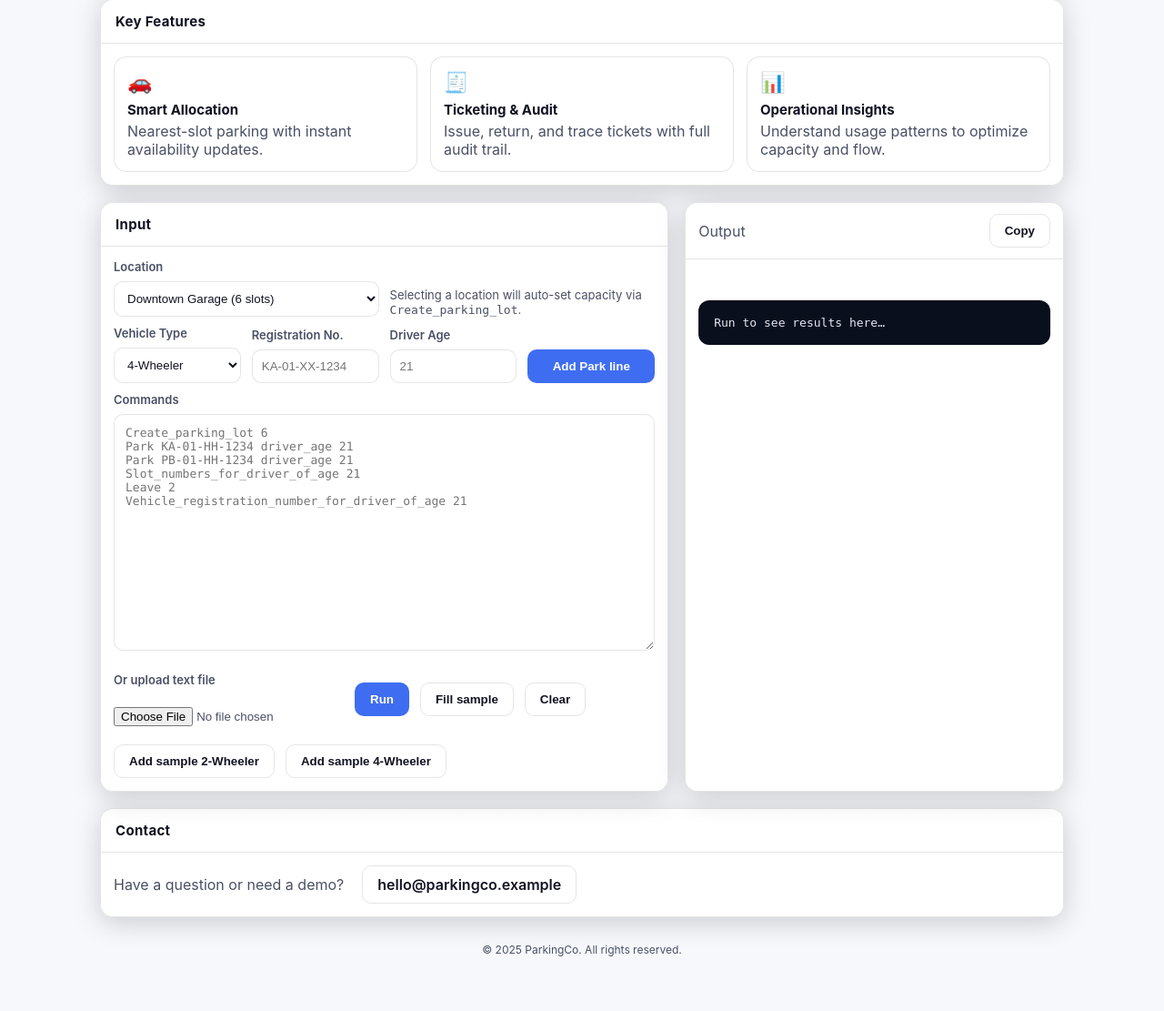
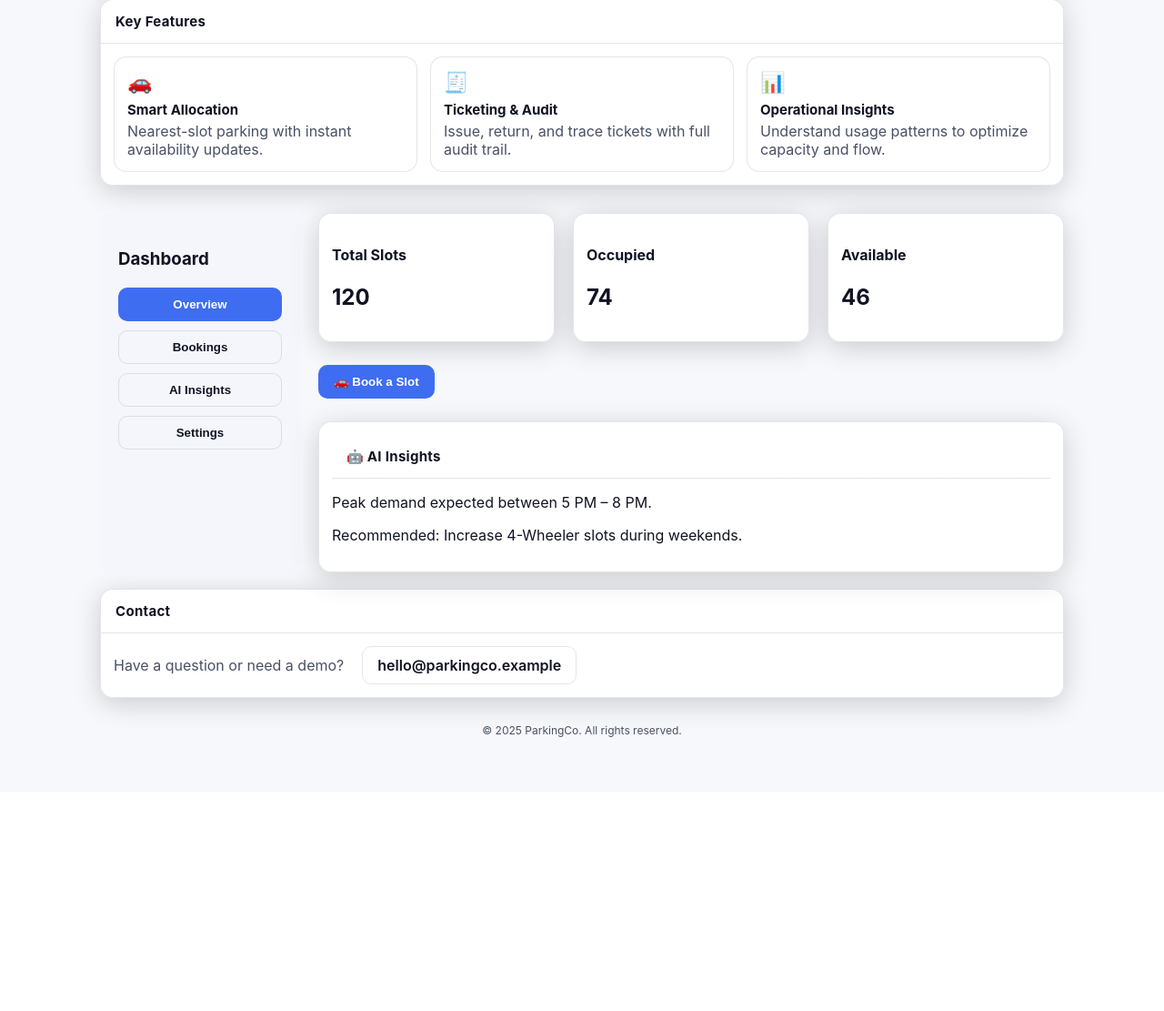
Before and after one commit to yadusaheb5-oss/parking_management, a Flask app: page / in a window 1280 px wide. Shown: the part 451-1562 px from the top of the page at 91% size. After the commit the page ends 1261 px from the top, so only its background shows below. Run offline with Flask 3, Linux system fonts and the light colour scheme.

Commit message:
Update index.html

```diff
--- a/parking_management_system-master/templates/index.html
+++ b/parking_management_system-master/templates/index.html
@@ -137,82 +137,64 @@
         {% endif %}
       {% endwith %}
 
-      <section id="console" class="grid">
-        <div class="card">
-          <h3>Input</h3>
-          <div class="content">
-            <form method="post" enctype="multipart/form-data">
-              <div style="display:grid; grid-template-columns: 1fr 1fr; gap: 12px; margin-bottom: 10px; align-items: end;">
-                <div>
-                  <label for="location">Location</label>
-                  <select id="location" name="location" style="width:100%; background: rgba(255,255,255,.03); color: var(--text); border: 1px solid var(--border); border-radius: 10px; padding: 10px;">
-                    {% for loc in locations %}
-                      <option value="{{ loc.id }}" {% if selected_location == loc.id %}selected{% endif %}>{{ loc.name }} ({{ loc.capacity }} slots)</option>
-                    {% endfor %}
-                  </select>
-                </div>
-                <div class="muted" style="font-size:13px;">
-                  Selecting a location will auto-set capacity via <code>Create_parking_lot</code>.
-                </div>
-              </div>
-              <div style="display:grid; grid-template-columns: repeat(4, 1fr); gap: 12px; margin-bottom: 10px; align-items: end;">
-                <div>
-                  <label for="vehicle_type">Vehicle Type</label>
-                  <select id="vehicle_type" name="vehicle_type" style="width:100%; background: rgba(255,255,255,.03); color: var(--text); border: 1px solid var(--border); border-radius: 10px; padding: 10px;">
-                    <option value="2w">2-Wheeler</option>
-                    <option value="4w" selected>4-Wheeler</option>
-                  </select>
-                </div>
-                <div>
-                  <label for="reg_no">Registration No.</label>
-                  <input id="reg_no" name="reg_no" type="text" placeholder="KA-01-XX-1234" style="width:100%; background: rgba(255,255,255,.03); color: var(--text); border: 1px solid var(--border); border-radius: 10px; padding: 10px;" />
-                </div>
-                <div>
-                  <label for="driver_age">Driver Age</label>
-                  <input id="driver_age" name="driver_age" type="number" min="16" max="100" placeholder="21" style="width:100%; background: rgba(255,255,255,.03); color: var(--text); border: 1px solid var(--border); border-radius: 10px; padding: 10px;" />
-                </div>
-                <div>
-                  <button type="button" class="btn" onclick="appendParkLine()" style="width:100%;">Add Park line</button>
-                </div>
-              </div>
-              <label for="commands">Commands</label>
-              <textarea id="commands" name="commands" placeholder="Create_parking_lot 6
-Park KA-01-HH-1234 driver_age 21
-Park PB-01-HH-1234 driver_age 21
-Slot_numbers_for_driver_of_age 21
-Leave 2
-Vehicle_registration_number_for_driver_of_age 21
-" spellcheck="false">{{ input_text|default("", true) }}</textarea>
+      <section id="dashboard" style="display:flex; gap:20px; margin-top:30px;">
 
-              <div class="controls">
-                <div class="file">
-                  <label for="input_file" style="margin: 0 0 6px 0;">Or upload text file</label><br />
-                  <input type="file" id="input_file" name="input_file" accept="text/plain" />
-                </div>
-                <button type="submit" class="btn">Run</button>
-                <button type="button" class="btn secondary" onclick="fillSample()">Fill sample</button>
-                <button type="button" class="btn secondary" onclick="clearInput()">Clear</button>
-                <button type="button" class="btn secondary" onclick="appendSample('2w')">Add sample 2-Wheeler</button>
-                <button type="button" class="btn secondary" onclick="appendSample('4w')">Add sample 4-Wheeler</button>
-              </div>
-            </form>
-          </div>
+  <!-- Sidebar -->
+  <div style="width:220px; background:#f4f6fb; padding:20px; border-radius:12px;">
+    <h3 style="margin-bottom:20px;">Dashboard</h3>
+    <button class="btn" style="width:100%; margin-bottom:10px;">Overview</button>
+    <button class="btn secondary" style="width:100%; margin-bottom:10px;">Bookings</button>
+    <button class="btn secondary" style="width:100%; margin-bottom:10px;">AI Insights</button>
+    <button class="btn secondary" style="width:100%;">Settings</button>
+  </div>
+
+  <!-- Main Content -->
+  <div style="flex:1;">
+
+    <!-- Stats Row -->
+    <div style="display:grid; grid-template-columns:repeat(3,1fr); gap:20px; margin-bottom:25px;">
+
+      <div class="card">
+        <div class="content">
+          <h4>Total Slots</h4>
+          <h2>120</h2>
         </div>
+      </div>
 
-        <div class="card output">
-          <header>
-            <div class="muted">Output</div>
-            <button class="btn secondary" onclick="copyOutput()">Copy</button>
-          </header>
-          <div class="content">
-            {% if output is not none %}
-              <pre id="outpre">{{ output }}</pre>
-            {% else %}
-              <pre id="outpre" class="muted">Run to see results here…</pre>
-            {% endif %}
-          </div>
+      <div class="card">
+        <div class="content">
+          <h4>Occupied</h4>
+          <h2>74</h2>
         </div>
-      </section>
+      </div>
+
+      <div class="card">
+        <div class="content">
+          <h4>Available</h4>
+          <h2>46</h2>
+        </div>
+      </div>
+
+    </div>
+
+    <!-- Book Slot Button -->
+    <div style="margin-bottom:25px;">
+      <button class="btn" onclick="openModal('bookingModal')">
+        🚗 Book a Slot
+      </button>
+    </div>
+
+    <!-- AI Prediction Panel -->
+    <div class="card">
+      <div class="content">
+        <h3>🤖 AI Insights</h3>
+        <p>Peak demand expected between 5 PM – 8 PM.</p>
+        <p>Recommended: Increase 4-Wheeler slots during weekends.</p>
+      </div>
+    </div>
+
+  </div>
+</section>
 
       <section id="contact" class="card" style="margin-top: 18px;">
         <h3>Contact</h3>
@@ -221,6 +203,37 @@ Vehicle_registration_number_for_driver_of_age 21
           <a class="btn secondary" style="text-decoration:none;" href="mailto:hello@parkingco.example">hello@parkingco.example</a>
         </div>
       </section>
+      <!-- Booking Modal -->
+<div id="bookingModal" style="display:none; position:fixed; inset:0; background:rgba(0,0,0,.6); justify-content:center; align-items:center; z-index:999;">
+  <div style="background:white; padding:30px; border-radius:12px; width:400px;">
+
+    <h3>Book Parking Slot</h3>
+
+    <form method="POST" action="/book-slot">
+
+      <label>Location</label>
+      <input type="text" name="location" required style="width:100%; margin-bottom:10px;">
+
+      <label>Vehicle Type</label>
+      <select name="vehicle_type" style="width:100%; margin-bottom:10px;">
+        <option>2-Wheeler</option>
+        <option>4-Wheeler</option>
+      </select>
+
+      <label>Registration No.</label>
+      <input type="text" name="reg_no" required style="width:100%; margin-bottom:10px;">
+
+      <label>Driver Age</label>
+      <input type="number" name="driver_age" required style="width:100%; margin-bottom:15px;">
+
+      <button type="submit" class="btn" style="width:100%;">Confirm Booking</button>
+    </form>
+
+    <button onclick="closeModal('bookingModal')" style="margin-top:10px; width:100%;">Cancel</button>
+
+  </div>
+</div>
+
       <!-- Smart Allocation Modal -->
 <div id="allocationModal" style="display:none; position:fixed; inset:0; background:rgba(0,0,0,.6); justify-content:center; align-items:center; z-index:999;">
   <div style="background:var(--panel); padding:24px; border-radius:14px; max-width:500px; width:90%;">
```
